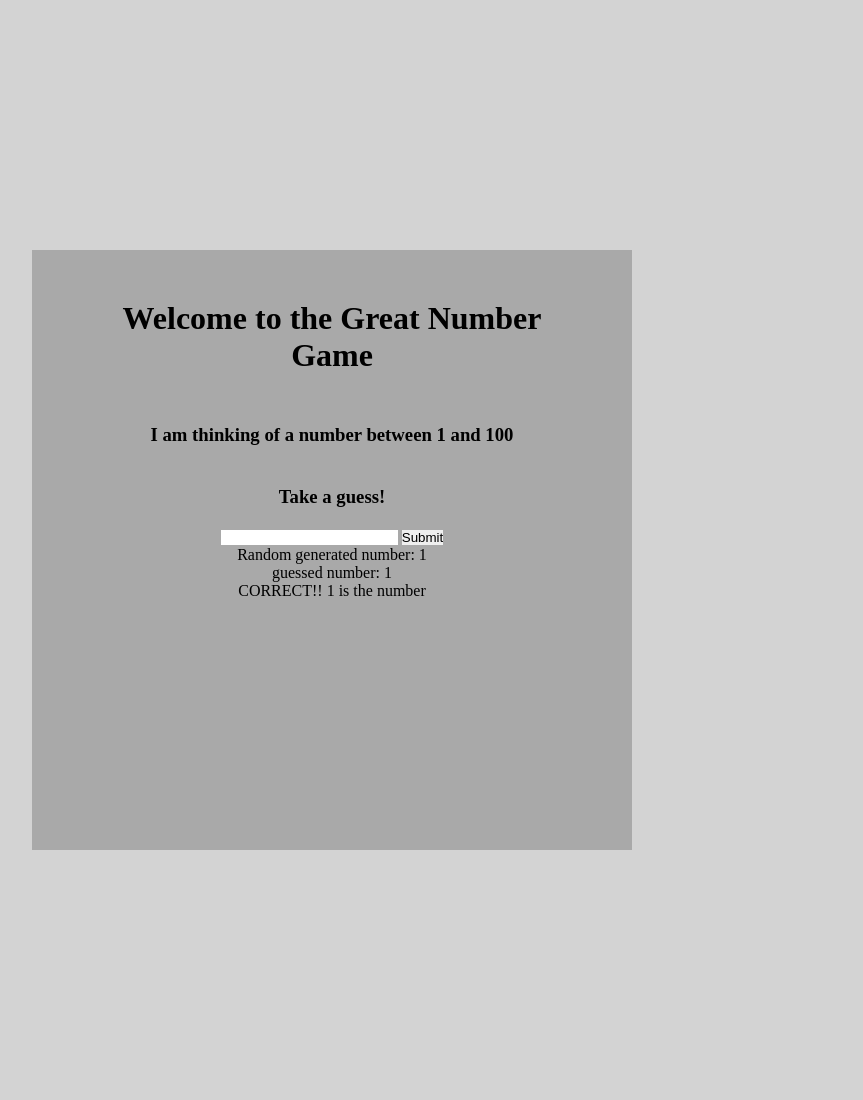
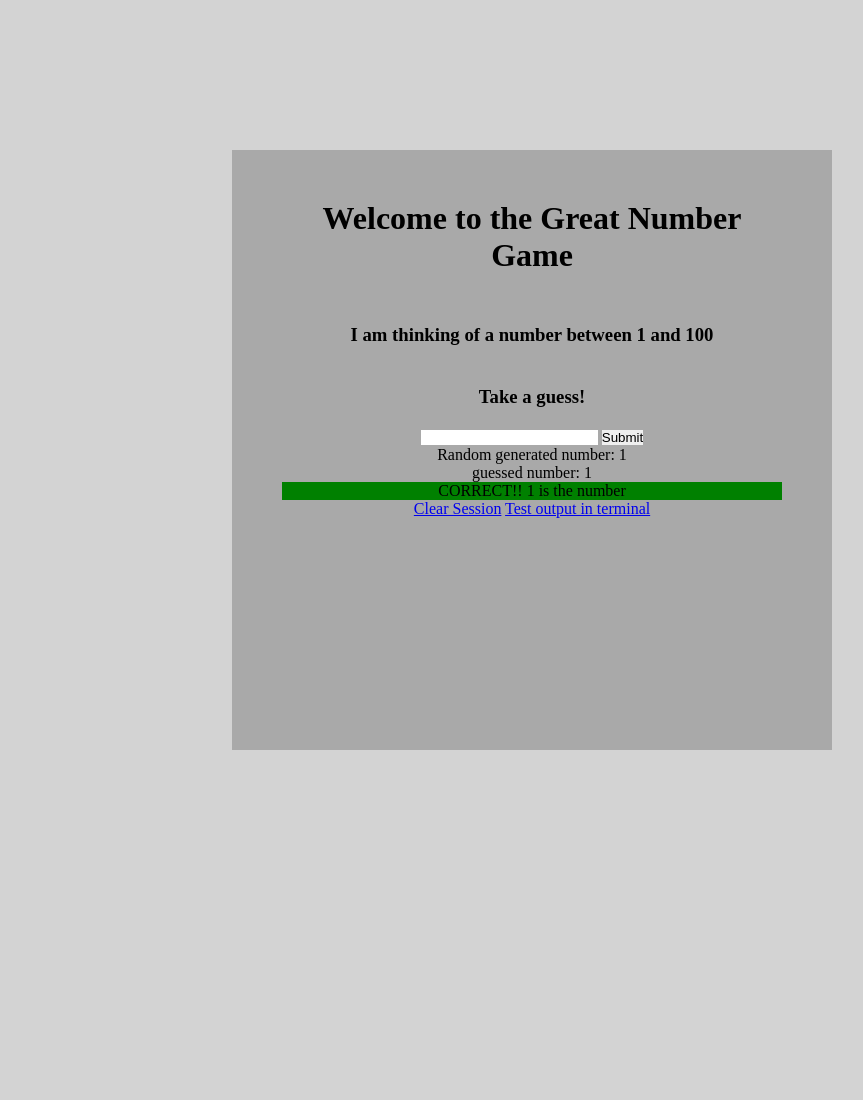
Before and after one commit to rpandy/DojoAssignments, a Flask app: template Python/flask/hello_flask/templates/index.html in a window 1280 px wide. Shown: the whole page, without its empty margins (218-1081 px from the left). After the commit the page ends 750 px from the top, so only its background shows below. Run offline with Flask 2, Linux system fonts and the light colour scheme; the template is opened without the code that fills it, so the values that code supplies are empty; the visitor is signed in with stand-in values (Sample User, id 1).

Commit message:
updating great number game - a links/ flask updates

```diff
--- a/Python/flask/great_number_game/server.py
+++ b/Python/flask/great_number_game/server.py
@@ -7,12 +7,14 @@
 import random
 random_number = random.randrange(1,101)
 
+
 @app.route('/')
 def index():
     #import random
     #random_number = random.randrange(0,101)
     #print random_number
     session['random'] = random_number
+    session['guess'] = 0
     print 'the randomly generated number is:', session['random']
 
 
@@ -23,8 +25,8 @@
 def guess_submission():
     #print request.form
     session['guess'] = request.form['guess']
+    guess = session['guess']
     print 'the guess is:', session['guess']
-    #guess will not print in HTML doc because it is a POST request
     return redirect('/')
 
 
@@ -33,12 +35,27 @@
 def test_logic():
     print 'random is', session['random']
     print 'guess is', session['guess']
+    #print 'answer is', session ['answer']
+    random = session['random']
+    guess = session['guess']
 
-    if session['random'] > session['guess']:
-        print session['random'], 'is greater than', session['guess']
-    elif session['random'] < session['guess']:
-        print session['random'], 'is less than', session['guess']
+    # if random < guess:
+    #     print 'testing testing 123'
+    # elif random > guess:
+    #     print 'hahahahahahahahahah'
+    # else:
+    #     print 'CORRRRRRRRRECT'
+
+    if random < guess:
+        session['answer'] = 'guess is too high'
+        print session['answer']
+    elif random > guess:
+        session['answer'] = 'guess is too low'
+        print session['answer']
     return redirect('/')
 #if statement comparing the guess to session['random']
-
+@app.route('/clear')
+def clear():
+    session.clear()
+    return redirect('/')
 app.run(debug=True)
--- a/Python/flask/great_number_game/static/css/my_style_sheet.css
+++ b/Python/flask/great_number_game/static/css/my_style_sheet.css
@@ -6,8 +6,8 @@
 
 body{
     display: block;
-    width: 970px;
-    margin: 250px;
+    width: 500px;
+    margin: 150px;
     background-color: lightgray;
 }
 
@@ -17,6 +17,7 @@
     display: inline-block;
     text-align: center;
     padding: 50px;
+    margin-left: 300px;
     background-color: darkgray;
 }
 
@@ -27,3 +28,18 @@
 h3{
     padding: 20px;
 }
+
+.wrong{
+    background-color: red;
+    display: inline-block;
+    width: 200px;
+    height: 200px;
+    font-size: 24;
+    font: bold;
+}
+
+
+#correct{
+    background-color: green;
+
+}
--- a/Python/flask/great_number_game/templates/index.html
+++ b/Python/flask/great_number_game/templates/index.html
@@ -22,13 +22,15 @@
     <!-- if statement comparing the guess to session['random'] -->
             <div id="game_results">
             {% if session['random'] < session['guess'] %}
-                <p class='wrong'> {{ session['guess'] }} is too low!</p>
+                <p class='wrong'> {{ answer }} </p>
             {% elif session['random'] > session['guess'] %}
-                <p class='wrong'> {{ session['guess'] }} is too high!</p>
+                <p class='wrong'> {{ answer }}</p>
             {% else %}
                 <p id='correct'>CORRECT!! {{ session['guess'] }} is the number</p>
             {% endif %}
             </div>
+            <a href="/clear">Clear Session</a>
+            <a href="/test">Test output in terminal</a>
         </div>
     </body>
 </html>
```
